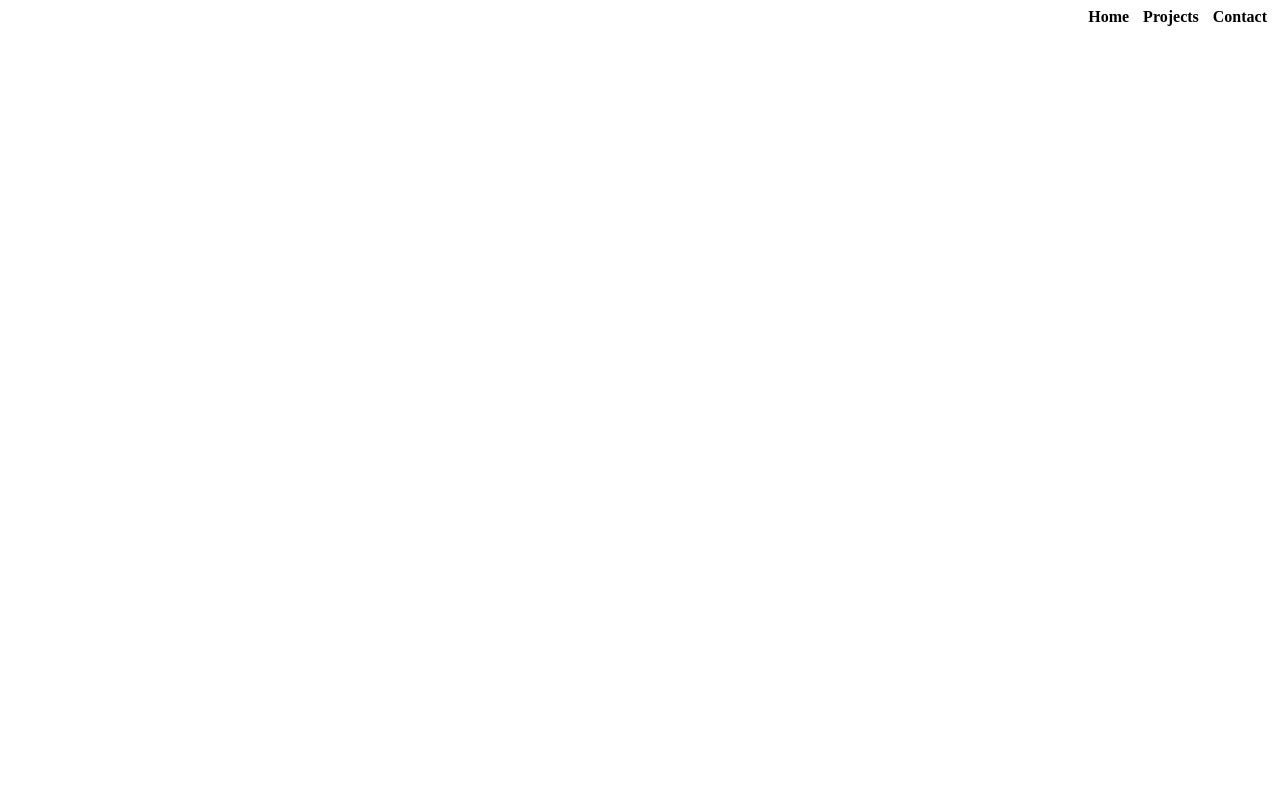
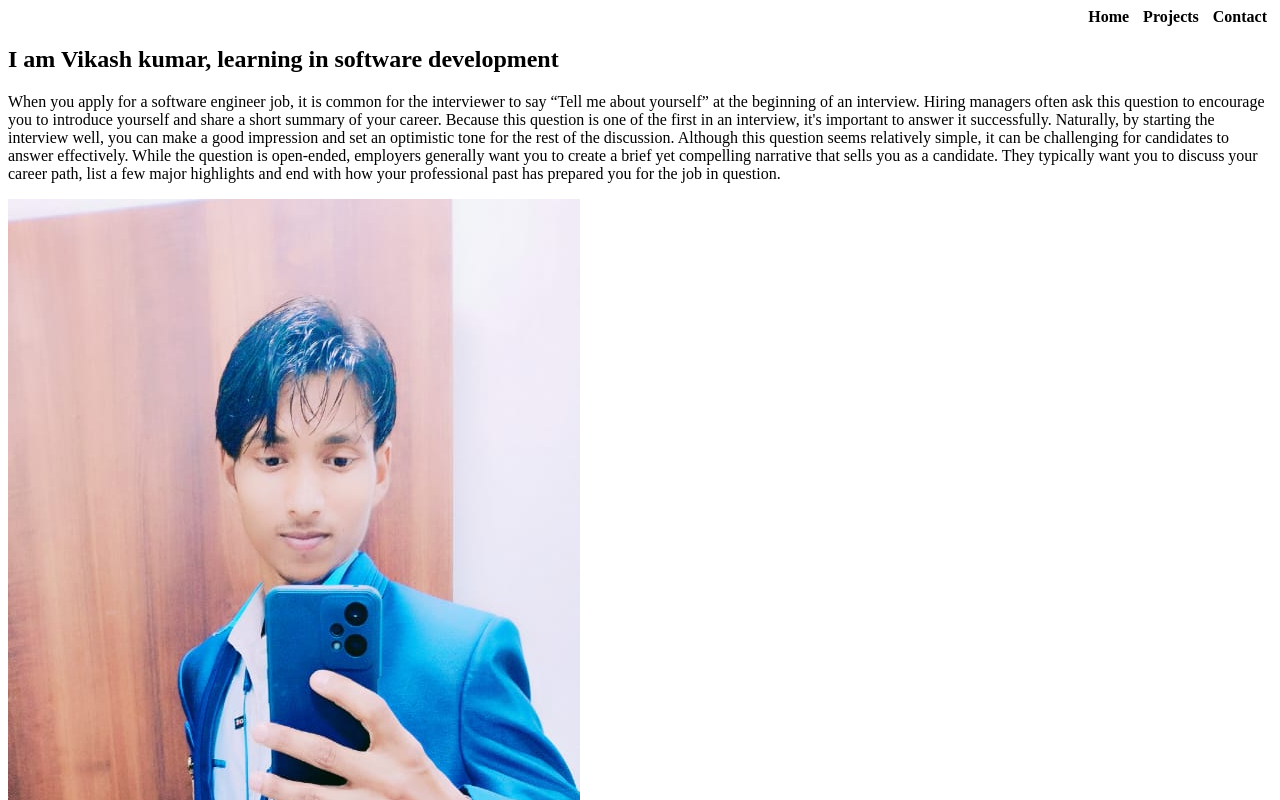
Before and after one commit to vikash-321/vikash-321.github.io, a plain HTML site: page index.html in a window 1280 px wide. Shown: the top 800 px of the page. Drawn offline with Linux system fonts and the light colour scheme.

Commit message:
added html and images for home section

```diff
--- a/index.html
+++ b/index.html
@@ -40,5 +40,21 @@
             </a>
         </div>
     </nav>
+    <section id="section-home">
+        <div>
+            <!--description about me-->
+            <h1> I am Vikash kumar, learning in software development</h1>
+            <p>When you apply for a software engineer job, it is common for the interviewer to say “Tell me about yourself” at the beginning of an interview. Hiring managers often ask this question to encourage you to introduce yourself and share a short summary of your career.
+
+                Because this question is one of the first in an interview, it's important to answer it successfully. Naturally, by starting the interview well, you can make a good impression and set an optimistic tone for the rest of the discussion.
+
+                Although this question seems relatively simple, it can be challenging for candidates to answer effectively. While the question is open-ended, employers generally want you to create a brief yet compelling narrative that sells you as a candidate. They typically want you to discuss your career path, list a few major highlights and end with how your professional past has prepared you for the job in question.</p>
+        </div>
+
+        <div>
+            <!--my image-->
+            <img src="images/WhatsApp Image 2023-02-11 at 12.11.00 PM.jpeg" alt="">
+        </div>
+    </section>
 </body>
 </html>
```
Also changed, not shown: images/WhatsApp Image 2023-02-11 at 12.06.18 PM.jpeg (added), images/WhatsApp Image 2023-02-11 at 12.11.00 PM.jpeg (added).
